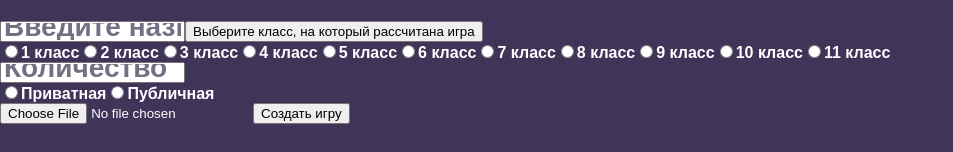
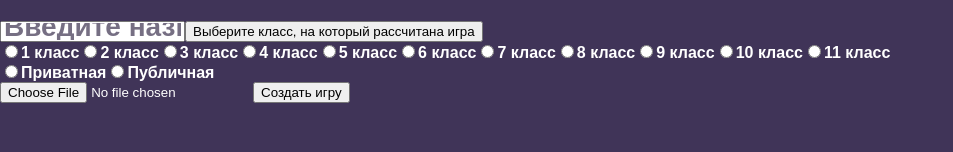
Before and after one commit to gina-frigman/aigame, a React (Create React App) app: page /create-game in a window 1280 px wide. Shown: the part 152-304 px from the top of the page, without its empty margins (0-953 px from the left). Built offline with nearby package versions, Linux system fonts and the light colour scheme.

Commit message:
создание чекпоинтов

```diff
--- a/src/components/CreateGame/CreateGame.js
+++ b/src/components/CreateGame/CreateGame.js
@@ -7,7 +7,7 @@ function CreateGame(props) {
     const [isClassOpened, setIsClassOpened] = React.useState(false)
     const [isCheckpointOpened, setIsCheckpointOpened] = React.useState(false)
     const [level, setLevel] = React.useState(0)
-    const [checkpoints, setCheckpoints] = React.useState({})
+    const [checkpoints, setCheckpoints] = React.useState([])
     const [checkpointNumber, setCheckpointNumber] = React.useState(1)
     const [checkpointValue, setCheckpointValue] = React.useState({
         checkpointNumber: {
@@ -19,7 +19,6 @@ function CreateGame(props) {
     const [formValue, setFormValue] = React.useState({
         name: '',
         class: '',
-        countCheckpoint: '',
         status: '',
         background: '',
         checkpoint: checkpoints,
@@ -47,7 +46,9 @@ function CreateGame(props) {
 
     function handleCheckpointSubmit() {
         setCheckpointNumber(checkpointNumber +1)
-        {/* придумать способ добавки точек */}
+        const checkpoints_copy= checkpoints.slice()
+        checkpoints_copy.push(checkpointValue)
+        setCheckpoints(checkpoints_copy)
     }
 
     function handleSubmit(evt) {
@@ -95,7 +96,6 @@ function CreateGame(props) {
                         <input className='create__input create__input_class' id='11 класс' type='radio' name='class' value={formValue.class} onChange={handleChange} />
                         <label className='create__label' for="11 класс">11 класс</label>
                     </div>
-                    <input className='create__input' type='number' name='countCheckpoint' placeholder='Количество заданий с точками' onChange={handleChange} value={formValue.countCheckpoint} required />
                     <div className='create__flexbox'>
                         <input className='create__input create__input_radio' id='Приватная' type='radio' name='status' value={formValue.status} onChange={handleChange} />
                         <label className='create__label' for="Приватная">Приватная</label>
```
